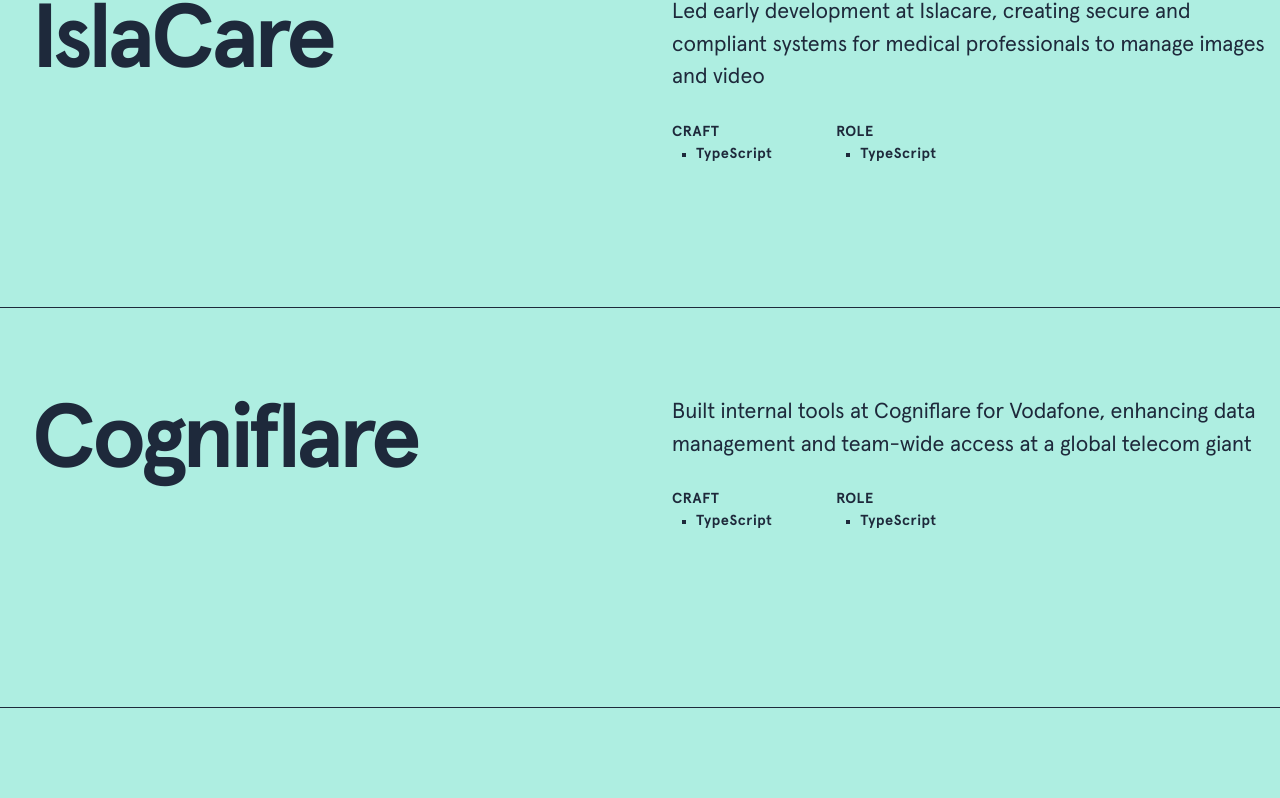
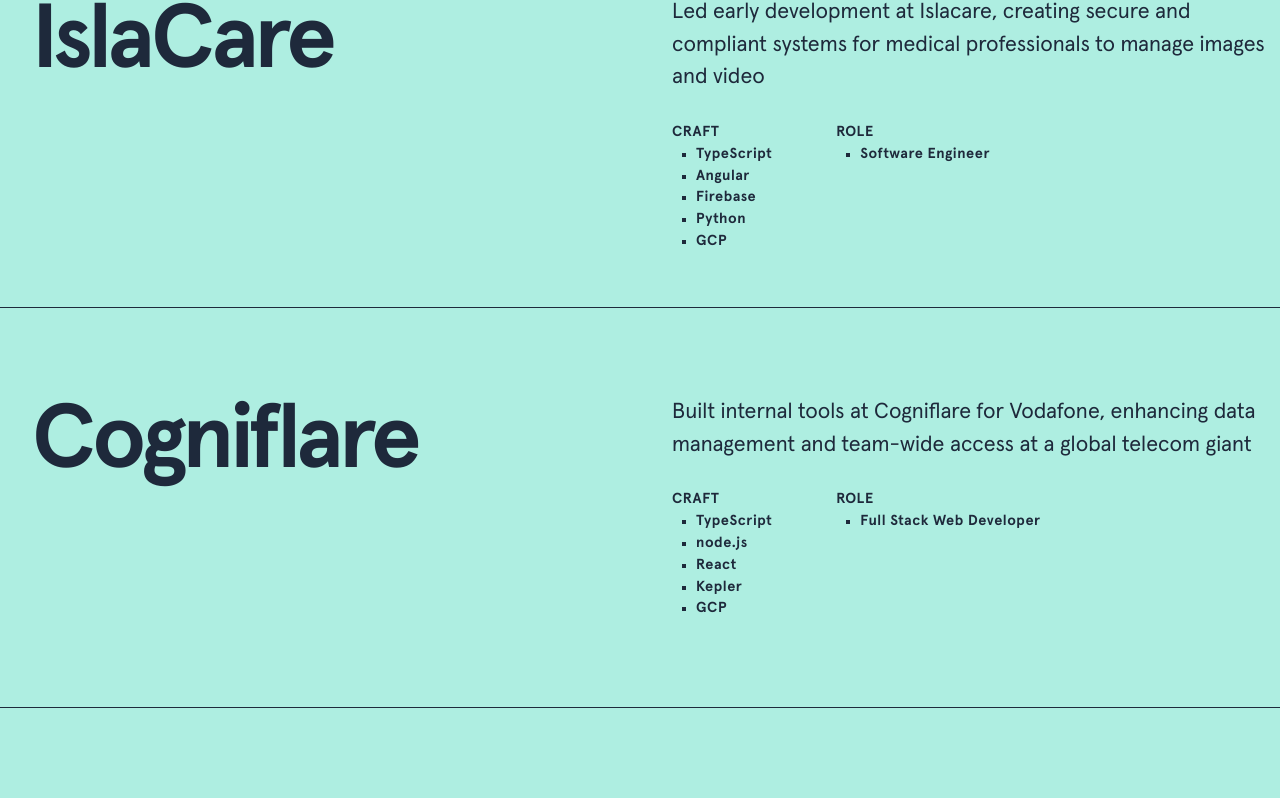
Before and after one commit to sim-ware/simisite, a Preact app: page / in a window 1280 px wide. Shown: the part 2812-3610 px from the top of the page. Built offline with nearby package versions, Linux system fonts and the light colour scheme.

Commit message:
Adds in role and craft for each work experience

```diff
--- a/src/components/bio/Bio.tsx
+++ b/src/components/bio/Bio.tsx
@@ -82,10 +82,10 @@
 
             <div style={{display: 'flex', gap: '5dvw'}}>
               <div>
-                <List title="CRAFT" items={['TypeScript']} marginTop="0"/>
+                <List title="CRAFT" items={['TypeScript', 'React', 'Node.js', 'Swift/XCode', 'Google Cloud']} marginTop="0"/>
               </div>
               <div>
-                <List title="ROLE" items={['TypeScript']} marginTop="0"/>
+                <List title="ROLE" items={['Full Stack Engineer']} marginTop="0"/>
               </div>
             </div>
           </div>
@@ -106,10 +106,10 @@
 
             <div style={{display: 'flex', gap: '5dvw'}}>
               <div>
-                <List title="CRAFT" items={['TypeScript']} marginTop="0"/>
+                <List title="CRAFT" items={['node.js', 'TypeScript', 'PostGres', 'AWS']} marginTop="0"/>
               </div>
               <div>
-                <List title="ROLE" items={['TypeScript']} marginTop="0"/>
+                <List title="ROLE" items={['Software Engineer']} marginTop="0"/>
               </div>
             </div>
           </div>
@@ -130,10 +130,10 @@
 
             <div style={{display: 'flex', gap: '5dvw'}}>
               <div>
-                <List title="CRAFT" items={['TypeScript']} marginTop="0"/>
+                <List title="CRAFT" items={['TypeScript', 'Angular', 'Firebase', 'Python', 'GCP']} marginTop="0"/>
               </div>
               <div>
-                <List title="ROLE" items={['TypeScript']} marginTop="0"/>
+                <List title="ROLE" items={['Software Engineer']} marginTop="0"/>
               </div>
             </div>
           </div>
@@ -154,10 +154,10 @@
 
             <div style={{display: 'flex', gap: '5dvw'}}>
               <div>
-                <List title="CRAFT" items={['TypeScript']} marginTop="0"/>
+                <List title="CRAFT" items={['TypeScript', 'node.js', 'React', 'Kepler', 'GCP']} marginTop="0"/>
               </div>
               <div>
-                <List title="ROLE" items={['TypeScript']} marginTop="0"/>
+                <List title="ROLE" items={['Full Stack Web Developer']} marginTop="0"/>
               </div>
             </div>
           </div>
@@ -178,10 +178,10 @@
 
             <div style={{display: 'flex', gap: '5dvw'}}>
               <div>
-                <List title="CRAFT" items={['TypeScript']} marginTop="0"/>
+                <List title="CRAFT" items={['TypeScript', 'React', 'React Native', 'node.js', 'XCode', 'Firebase', 'SQL']} marginTop="0"/>
               </div>
               <div>
-                <List title="ROLE" items={['TypeScript']} marginTop="0"/>
+                <List title="ROLE" items={['Software Developer']} marginTop="0"/>
               </div>
             </div>
           </div>
@@ -202,10 +202,10 @@
 
             <div style={{display: 'flex', gap: '5dvw'}}>
               <div>
-                <List title="CRAFT" items={['TypeScript']} marginTop="0"/>
+                <List title="CRAFT" items={['Python', 'Django', 'React', 'TypeScript']} marginTop="0"/>
               </div>
               <div>
-                <List title="ROLE" items={['TypeScript']} marginTop="0"/>
+                <List title="ROLE" items={['Junior Full-Stack Developer']} marginTop="0"/>
               </div>
             </div>
           </div>
```
